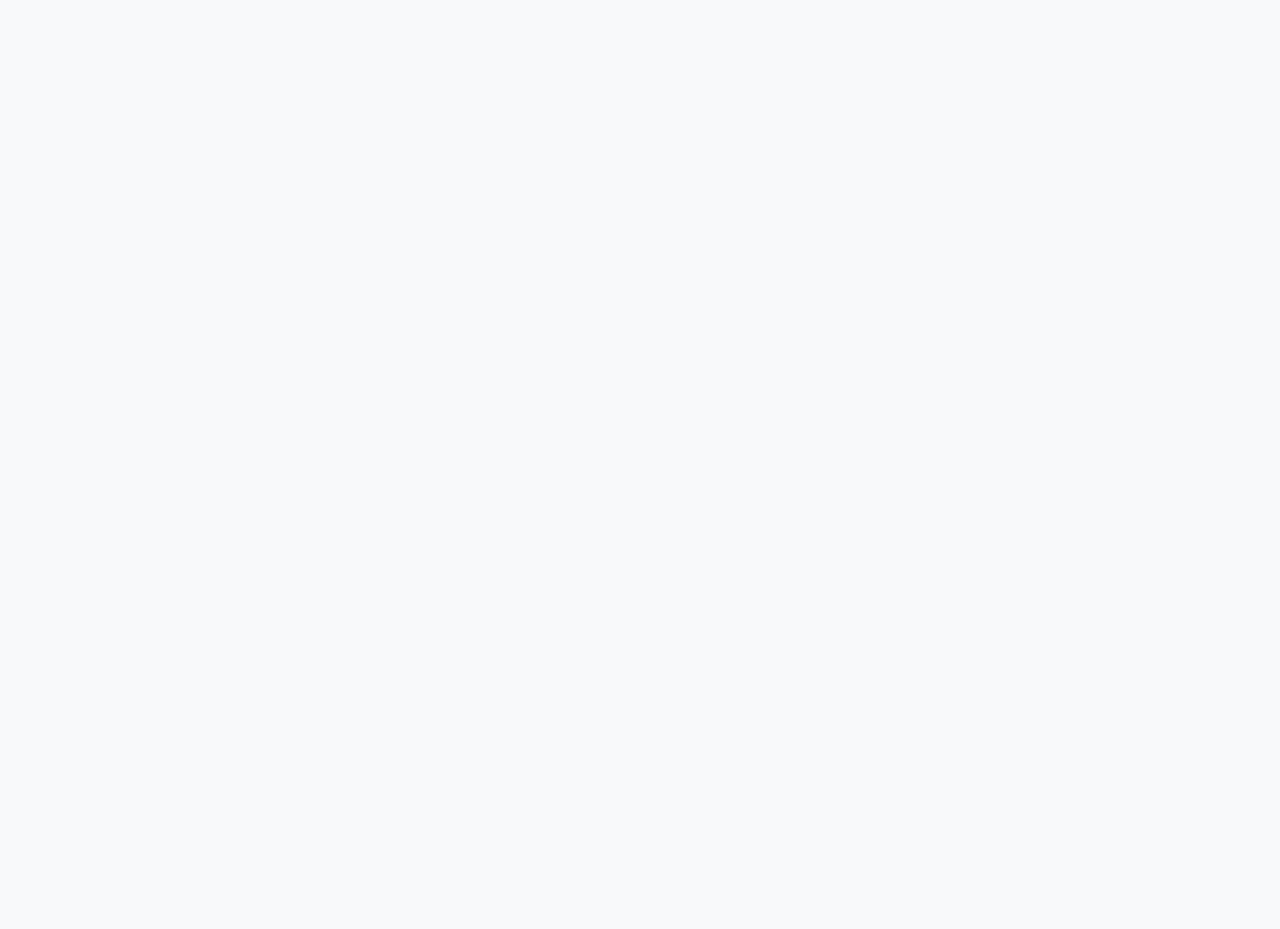
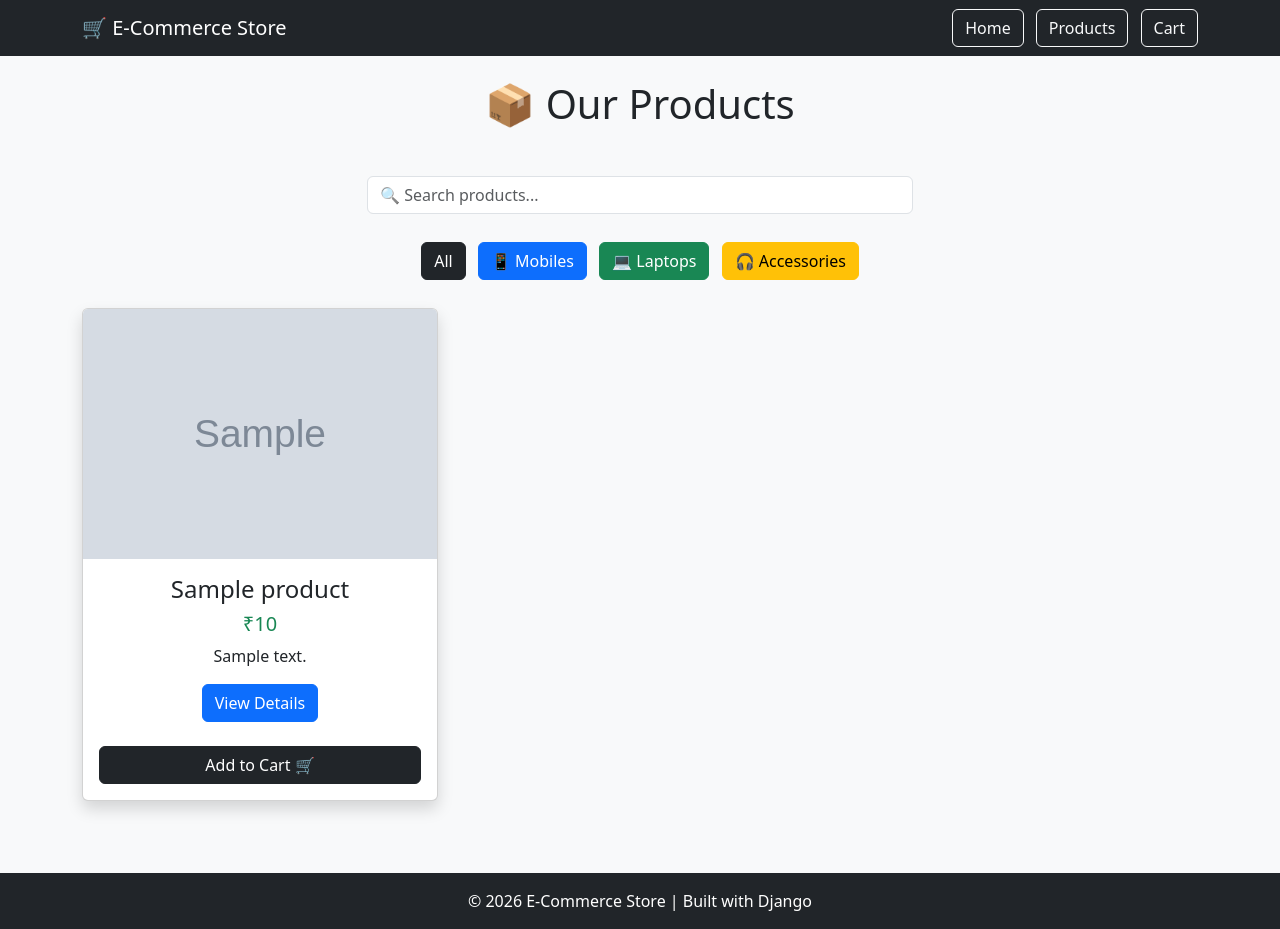
Before and after one commit to anjalichand124/EcommerceStore, a Django app: page /products/ in a window 1280 px wide. Before the commit the page is empty. Before the commit the page ends 800 px from the top, so only its background shows below. Run offline with Django 5.2, Linux system fonts and the light colour scheme; tables that the repository leaves empty hold one stand-in row (values such as "Sample post"); grey boxes marked "Sample" are stand-in pictures.

Commit message:
Updated E-commerce UI

```diff
--- a/store/templates/store/products.html
+++ b/store/templates/store/products.html
@@ -2,10 +2,134 @@
 <html>
 <head>
     <title>Products</title>
-
     <link href="https://cdn.jsdelivr.net/npm/bootstrap@5.3.3/dist/css/bootstrap.min.css" rel="stylesheet">
 </head>
 
 <body style="background:#f8f9fa;">
 
 <!-- Navbar -->
+<nav class="navbar navbar-dark bg-dark">
+    <div class="container">
+        <a class="navbar-brand" href="/">🛒 E-Commerce Store</a>
+
+        <div>
+            <a href="/" class="btn btn-outline-light me-2">Home</a>
+            <a href="/products/" class="btn btn-outline-light me-2">Products</a>
+            <a href="/cart/" class="btn btn-outline-light">Cart</a>
+        </div>
+    </div>
+</nav>
+
+<div class="container mt-4">
+
+    <h1 class="text-center mb-5">
+        📦 Our Products
+    </h1>
+
+    <!-- Search Bar -->
+    <div class="row mb-4">
+
+        <div class="col-md-6 mx-auto">
+
+            <form method="GET">
+
+                <input
+                    type="text"
+                    name="q"
+                    class="form-control"
+                    placeholder="🔍 Search products..."
+                >
+
+            </form>
+
+        </div>
+
+    </div>
+
+    <!-- Category Buttons -->
+    <div class="text-center mb-4">
+
+        <a href="/products/" class="btn btn-dark m-1">
+            All
+        </a>
+
+        <a href="/products/?category=Mobiles" class="btn btn-primary m-1">
+            📱 Mobiles
+        </a>
+
+        <a href="/products/?category=Laptops" class="btn btn-success m-1">
+            💻 Laptops
+        </a>
+
+        <a href="/products/?category=Accessories" class="btn btn-warning m-1">
+            🎧 Accessories
+        </a>
+
+    </div>
+
+    <div class="row">
+
+        {% if products %}
+
+        {% for product in products %}
+
+        <div class="col-md-4 mb-4">
+
+            <div class="card shadow h-100">
+
+                {% if product.image %}
+                <img src="{{ product.image.url }}"
+                     class="card-img-top"
+                     style="height:250px; object-fit:cover;">
+                {% endif %}
+
+                <div class="card-body text-center">
+
+                    <h4>{{ product.name }}</h4>
+
+                    <h5 class="text-success">
+                        ₹{{ product.price }}
+                    </h5>
+
+                    <p>
+                        {{ product.description }}
+                    </p>
+
+                    <a href="/product/{{ product.id }}/"
+                       class="btn btn-primary">
+                        View Details
+                    </a>
+
+                    <br><br>
+
+                    <a href="/cart/add/{{ product.id }}/"
+                       class="btn btn-dark w-100">
+                        Add to Cart 🛒
+                    </a>
+
+                </div>
+
+            </div>
+
+        </div>
+
+        {% endfor %}
+
+        {% else %}
+
+        <div class="alert alert-danger text-center">
+            No products found 😔
+        </div>
+
+        {% endif %}
+
+    </div>
+
+</div>
+
+<footer class="bg-dark text-white text-center p-3 mt-5">
+    © 2026 E-Commerce Store | Built with Django
+</footer>
+
+</body>
+</html>
--- a/store/views.py
+++ b/store/views.py
@@ -63,6 +63,7 @@ def cart(request):
 
 
 # ADD TO CART
+# ADD TO CART
 def add_to_cart(request, id):
     cart = request.session.get('cart', {})
 
@@ -75,8 +76,7 @@ def add_to_cart(request, id):
 
     request.session['cart'] = cart
 
-    return redirect('/cart/')
-
+    return redirect(request.META.get('HTTP_REFERER', '/products/'))
 
 # REMOVE FROM CART
 def remove_from_cart(request, id):
@@ -191,10 +191,9 @@ def login_user(request):
 
         if user is not None:
             login(request, user)
-            return redirect('/products/')
+            return redirect('/')
 
     return render(request, 'store/login.html')
-
 
 # LOGOUT
 def logout_user(request):
```
